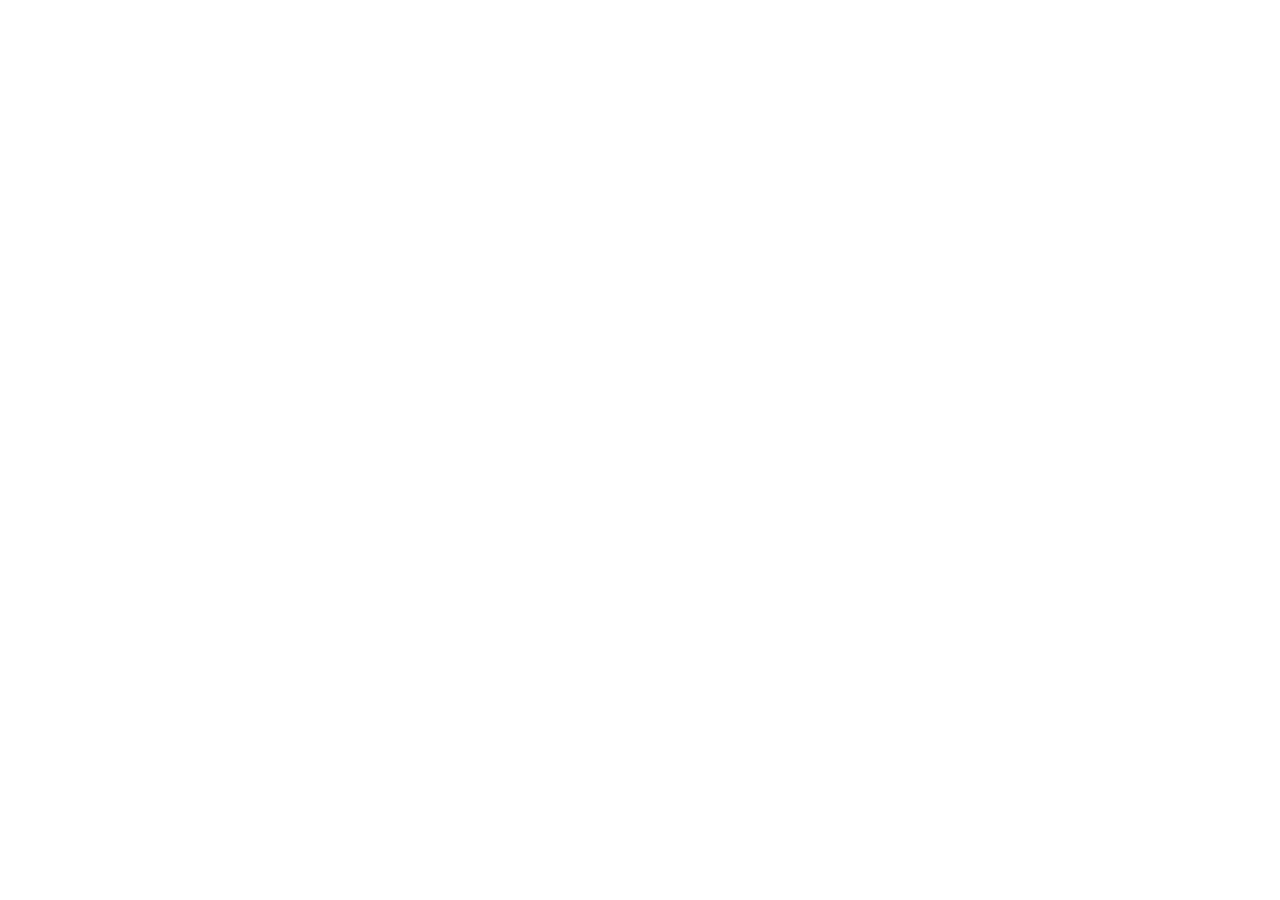
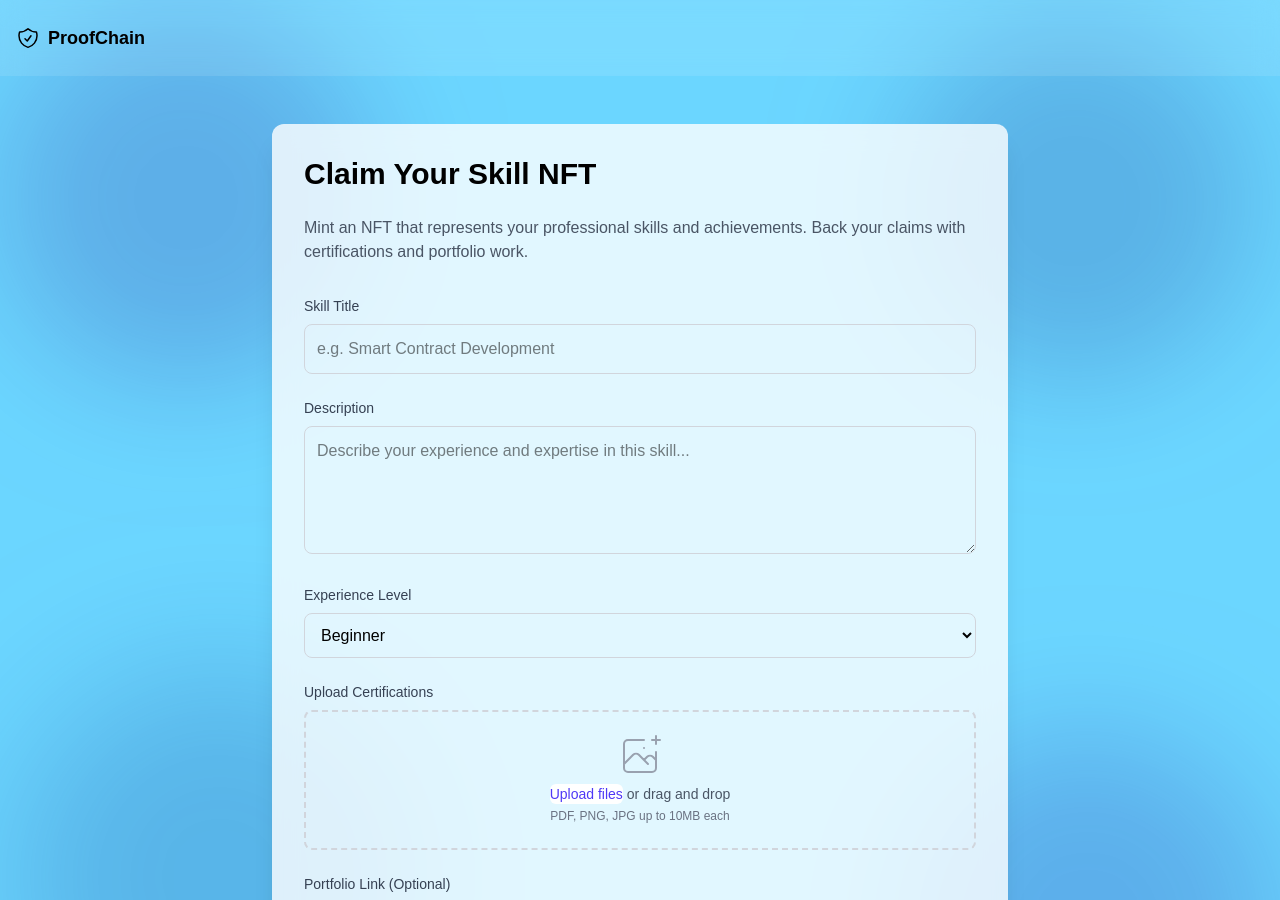
Before and after one commit to user1738mike/proofchain, a React (Vite) app: page /claim-nft in a window 1280 px wide. Before the commit this address had no page. Shown: the top 900 px of the page. Before the commit the page ends 800 px from the top, so only its background shows below. Built offline with nearby package versions, Linux system fonts and the light colour scheme; a web font is replaced by a local one.

Commit message:
Refactor routing in App component and update Home page to use Link for navigation to ProfileSetup

```diff
--- a/src/App.jsx
+++ b/src/App.jsx
@@ -1,13 +1,15 @@
 import { BrowserRouter as Router, Routes, Route } from 'react-router-dom';
 import Home from './Pages/Home';
-
+import ProfileSetup from './Pages/ProfileSetup';
+import ClaimNFT from './Pages/ClaimNFT';
 
 function App() {
   return (
     <Router>
       <Routes>
         <Route path="/" element={<Home />} />
-
+        <Route path="/profile-setup" element={<ProfileSetup />} />
+        <Route path="/claim-nft" element={<ClaimNFT />} />
       </Routes>
     </Router>
   );
--- /dev/null
+++ b/src/Pages/ClaimNFT.jsx
@@ -0,0 +1,182 @@
+/* eslint-disable no-unused-vars */
+import React, { useState } from "react";
+import { motion } from "framer-motion";
+import { Link } from "react-router-dom";
+import { ShieldCheckIcon } from "@heroicons/react/24/outline";
+import AnimatedGrid from "../components/magicui/AnimatedGrid";
+
+const ClaimNFT = () => {
+  const [formData, setFormData] = useState({
+    skillTitle: "",
+    description: "",
+    experienceLevel: "beginner",
+    certifications: [],
+    portfolio: "",
+  });
+
+  const handleSubmit = (e) => {
+    e.preventDefault();
+    // Handle NFT claim submission
+    console.log("Form submitted:", formData);
+  };
+
+  const handleFileChange = (e) => {
+    const files = Array.from(e.target.files);
+    setFormData({ ...formData, certifications: files });
+  };
+
+  return (
+    <div className="min-h-screen bg-[#6bd6ff] relative overflow-hidden">
+      {/* Background Elements */}
+      <AnimatedGrid />
+
+      {/* Gradient corners */}
+      <div className="absolute top-0 left-0 w-96 h-96 bg-purple-900 rounded-full mix-blend-multiply filter blur-3xl opacity-20 animate-blob"></div>
+      <div className="absolute top-0 right-0 w-96 h-96 bg-indigo-900 rounded-full mix-blend-multiply filter blur-3xl opacity-20 animate-blob animation-delay-2000"></div>
+      <div className="absolute bottom-0 left-0 w-96 h-96 bg-blue-900 rounded-full mix-blend-multiply filter blur-3xl opacity-20 animate-blob animation-delay-4000"></div>
+      <div className="absolute bottom-0 right-0 w-96 h-96 bg-violet-900 rounded-full mix-blend-multiply filter blur-3xl opacity-20 animate-blob animation-delay-6000"></div>
+
+      {/* Content */}
+      <div className="relative z-10 min-h-screen">
+        {/* Header */}
+        <header className="w-full bg-white/10 backdrop-blur-md">
+          <div className="max-w-7xl mx-auto px-4 py-6">
+            <Link to="/" className="flex items-center gap-2 text-black font-bold text-lg">
+              <ShieldCheckIcon className="h-6 w-6" />
+              ProofChain
+            </Link>
+          </div>
+        </header>
+
+        <main className="max-w-3xl mx-auto px-4 py-12">
+          <motion.div
+            initial={{ opacity: 0, y: 20 }}
+            animate={{ opacity: 1, y: 0 }}
+            transition={{ duration: 0.5 }}
+            className="bg-white/80 backdrop-blur-md rounded-xl p-8 shadow-xl"
+          >
+            <h1 className="text-3xl font-bold text-black mb-6">Claim Your Skill NFT</h1>
+            <p className="text-gray-600 mb-8">
+              Mint an NFT that represents your professional skills and achievements.
+              Back your claims with certifications and portfolio work.
+            </p>
+
+            <form onSubmit={handleSubmit} className="space-y-6">
+              {/* Skill Title */}
+              <div>
+                <label className="block text-sm font-medium text-gray-700 mb-2">
+                  Skill Title
+                </label>
+                <input
+                  type="text"
+                  value={formData.skillTitle}
+                  onChange={(e) => setFormData({ ...formData, skillTitle: e.target.value })}
+                  className="w-full p-3 border border-gray-300 rounded-lg focus:outline-none focus:ring-2 focus:ring-indigo-500"
+                  placeholder="e.g. Smart Contract Development"
+                />
+              </div>
+
+              {/* Description */}
+              <div>
+                <label className="block text-sm font-medium text-gray-700 mb-2">
+                  Description
+                </label>
+                <textarea
+                  value={formData.description}
+                  onChange={(e) => setFormData({ ...formData, description: e.target.value })}
+                  className="w-full p-3 border border-gray-300 rounded-lg focus:outline-none focus:ring-2 focus:ring-indigo-500 h-32"
+                  placeholder="Describe your experience and expertise in this skill..."
+                />
+              </div>
+
+              {/* Experience Level */}
+              <div>
+                <label className="block text-sm font-medium text-gray-700 mb-2">
+                  Experience Level
+                </label>
+                <select
+                  value={formData.experienceLevel}
+                  onChange={(e) => setFormData({ ...formData, experienceLevel: e.target.value })}
+                  className="w-full p-3 border border-gray-300 rounded-lg focus:outline-none focus:ring-2 focus:ring-indigo-500"
+                >
+                  <option value="beginner">Beginner</option>
+                  <option value="intermediate">Intermediate</option>
+                  <option value="advanced">Advanced</option>
+                  <option value="expert">Expert</option>
+                </select>
+              </div>
+
+              {/* Certifications */}
+              <div>
+                <label className="block text-sm font-medium text-gray-700 mb-2">
+                  Upload Certifications
+                </label>
+                <div className="mt-1 flex justify-center px-6 pt-5 pb-6 border-2 border-gray-300 border-dashed rounded-lg">
+                  <div className="space-y-1 text-center">
+                    <svg
+                      className="mx-auto h-12 w-12 text-gray-400"
+                      stroke="currentColor"
+                      fill="none"
+                      viewBox="0 0 48 48"
+                      aria-hidden="true"
+                    >
+                      <path
+                        d="M28 8H12a4 4 0 00-4 4v20m32-12v8m0 0v8a4 4 0 01-4 4H12a4 4 0 01-4-4v-4m32-4l-3.172-3.172a4 4 0 00-5.656 0L28 28M8 32l9.172-9.172a4 4 0 015.656 0L28 28m0 0l4 4m4-24h8m-4-4v8m-12 4h.02"
+                        strokeWidth={2}
+                        strokeLinecap="round"
+                        strokeLinejoin="round"
+                      />
+                    </svg>
+                    <div className="flex text-sm text-gray-600">
+                      <label
+                        htmlFor="file-upload"
+                        className="relative cursor-pointer bg-white rounded-md font-medium text-indigo-600 hover:text-indigo-500 focus-within:outline-none focus-within:ring-2 focus-within:ring-offset-2 focus-within:ring-indigo-500"
+                      >
+                        <span>Upload files</span>
+                        <input
+                          id="file-upload"
+                          type="file"
+                          className="sr-only"
+                          multiple
+                          onChange={handleFileChange}
+                        />
+                      </label>
+                      <p className="pl-1">or drag and drop</p>
+                    </div>
+                    <p className="text-xs text-gray-500">PDF, PNG, JPG up to 10MB each</p>
+                  </div>
+                </div>
+              </div>
+
+              {/* Portfolio Link */}
+              <div>
+                <label className="block text-sm font-medium text-gray-700 mb-2">
+                  Portfolio Link (Optional)
+                </label>
+                <input
+                  type="url"
+                  value={formData.portfolio}
+                  onChange={(e) => setFormData({ ...formData, portfolio: e.target.value })}
+                  className="w-full p-3 border border-gray-300 rounded-lg focus:outline-none focus:ring-2 focus:ring-indigo-500"
+                  placeholder="https://your-portfolio.com"
+                />
+              </div>
+
+              {/* Submit Button */}
+              <motion.button
+                type="submit"
+                className="w-full py-4 bg-indigo-600 text-white rounded-lg font-medium text-lg hover:bg-indigo-500 transition-colors"
+                whileHover={{ scale: 1.02 }}
+                whileTap={{ scale: 0.98 }}
+              >
+                Mint Skill NFT
+              </motion.button>
+            </form>
+          </motion.div>
+        </main>
+      </div>
+    </div>
+  );
+};
+
+export default ClaimNFT;
--- a/src/Pages/ProfileSetup.jsx
+++ b/src/Pages/ProfileSetup.jsx
@@ -3,6 +3,9 @@
 
 import { useState } from "react";
 import { motion } from "framer-motion";
+import { Link } from "react-router-dom";
+import { ShieldCheckIcon } from "@heroicons/react/24/outline";
+import AnimatedGrid from "../components/magicui/AnimatedGrid";
 
 export default function ProfileSetup() {
   const [username, setUsername] = useState("0xJohnDoe");
@@ -56,17 +59,24 @@ export default function ProfileSetup() {
   };
 
   return (
-    <div className="min-h-screen bg-white flex flex-col items-center px-4 py-8">
+    <div className="min-h-screen bg-[#6bd6ff] relative overflow-hidden">
+      {/* Background Elements */}
+      <AnimatedGrid />
+
+      {/* Gradient corners */}
+      <div className="absolute top-0 left-0 w-96 h-96 bg-purple-900 rounded-full mix-blend-multiply filter blur-3xl opacity-20 animate-blob"></div>
+      <div className="absolute top-0 right-0 w-96 h-96 bg-indigo-900 rounded-full mix-blend-multiply filter blur-3xl opacity-20 animate-blob animation-delay-2000"></div>
+      <div className="absolute bottom-0 left-0 w-96 h-96 bg-blue-900 rounded-full mix-blend-multiply filter blur-3xl opacity-20 animate-blob animation-delay-4000"></div>
+      <div className="absolute bottom-0 right-0 w-96 h-96 bg-violet-900 rounded-full mix-blend-multiply filter blur-3xl opacity-20 animate-blob animation-delay-6000"></div>
+
+      {/* Content */}
+      <div className="relative z-10 flex flex-col items-center px-4 py-8">
         {/* Header */}
         <div className="w-full max-w-3xl flex justify-between items-center mb-16">
-        <motion.h1
-          className="text-3xl font-bold"
-          initial={{ x: -20, opacity: 0 }}
-          animate={{ x: 0, opacity: 1 }}
-          transition={{ duration: 0.5 }}
-        >
+          <Link to="/" className="flex items-center gap-2 text-black font-bold text-lg">
+            <ShieldCheckIcon className="h-6 w-6" />
             ProofChain
-        </motion.h1>
+          </Link>
 
           <motion.button
             className="text-blue-600 border border-blue-600 rounded-full py-2 px-6 font-medium"
@@ -196,5 +206,6 @@ export default function ProfileSetup() {
           </motion.div>
         </motion.div>
       </div>
+    </div>
   );
 }
```
Also changed, not shown: src/Pages/Home.jsx (+13 -10 lines). Lines whose indentation alone changed are shown as unchanged.
